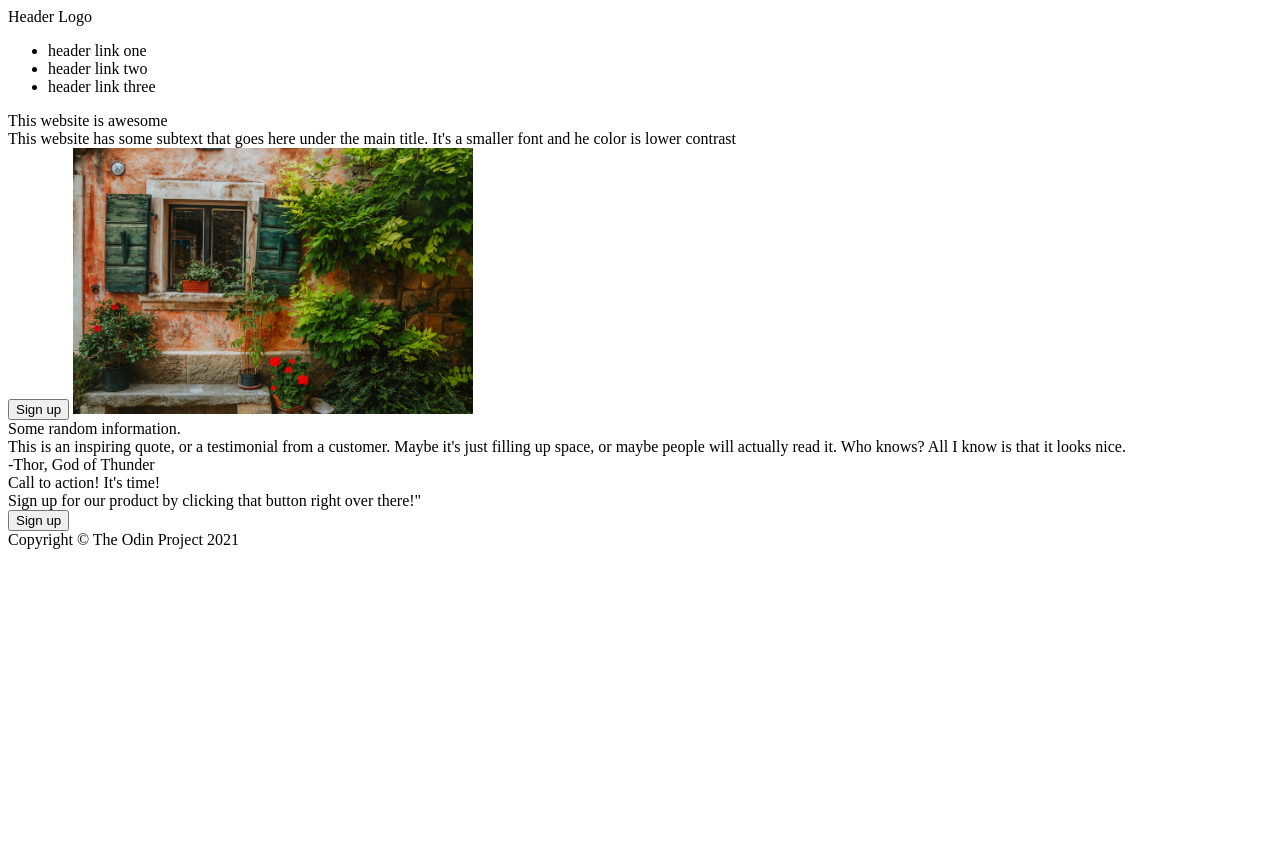
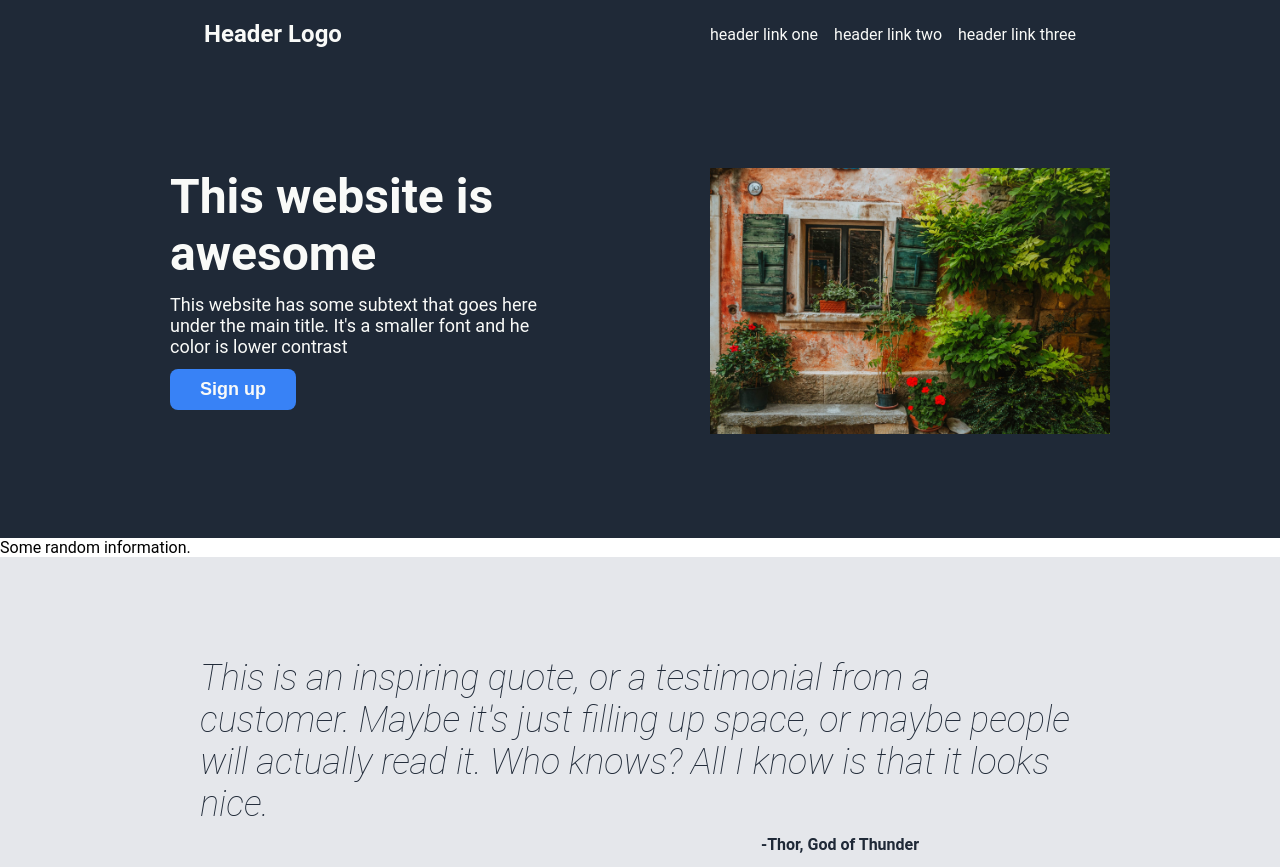
Before and after one commit to evenyngs/landing-page, a plain HTML site: page index.html in a window 1280 px wide. Shown: the top 867 px of the page. Before the commit the page ends 800 px from the top, so only its background shows below. Drawn offline with Linux system fonts and the light colour scheme.

Commit message:
css about 60% complete

```diff
--- a/index.html
+++ b/index.html
@@ -8,21 +8,27 @@
     <link rel="stylesheet" href="style.css">
 </head>
 <body>
-    <div class="header">Header Logo
+    <div class="c">
+    <div class="header">
+        <div class="main-title">Header Logo</div>
         <ul>
-            <li>header link one</li>
-            <li>header link two</li>
-            <li>header link three</li>
+            <li><a href="google.com">header link one</a></li>
+            <li><a href="google.com">header link two</a></li>
+            <li><a href="google.com">header link three</a></li>
         </ul>
     </div>
 
     <div class="body">
 
         <div class="one">
-            <div class="title">This website is awesome</div>
-            <div class="subtext">This website has some subtext that goes here under the main title. It's a smaller font and he color is lower contrast</div>
-            <button>Sign up</button>
-            <img src="outdoors.jpeg" style="width: 400px;">
+            <div class="one-l">
+                <div class="title">This website is awesome</div>
+                <div class="subtext">This website has some subtext that goes here under the main title. It's a smaller font and he color is lower contrast</div>
+                <button class="SU1">Sign up</button>
+            </div>
+            <div class="one-r">
+                <img src="outdoors.jpeg" style="width: 400px;">
+            </div>
         </div>
         <div class="two">
             <div class="title-two">Some random information.</div>
@@ -37,7 +43,7 @@
             <button>Sign up</button>
         </div>
     </div>
-
+    </div>
     <div class="footer">Copyright © The Odin Project 2021</div>
 </body>
 </html>
--- a/style.css
+++ b/style.css
@@ -0,0 +1,109 @@
+body {
+    margin: 0;
+    font-family: Roboto, sans-serif;
+    display: flex;
+    flex-direction: column;
+}
+
+
+a {
+    text-decoration: none;
+    color: #F9FAF8
+}
+
+ul {
+    display: flex;
+    list-style: none;
+    margin: 0px;
+    padding: 0px;
+    gap: 16px;
+}
+
+.header {
+    background-color: #1F2937;
+    color: #F9FAF8;
+    display: flex;
+    justify-content: space-around;
+    align-items: center;
+    padding: 20px;
+}
+
+.main-title {
+    font-size: 24px;
+    font-weight: bold;
+}
+
+.title {
+    font-size: 48px;
+    font-weight: bolder;
+}
+
+.subtext {
+    font-size: 18px;
+    padding: 12px 0px;
+}
+
+
+.one {
+    background-color: #1F2937;
+    color: #F9FAF8;
+    display: flex;
+    justify-content: space-around;
+    padding: 100px;
+}
+
+.one-l,
+.one-r {
+    width: 400px;
+}
+
+.SU1 {
+    background-color: #3882F6;
+    color: #F9FAF8;
+    font-size: 18px;
+    font-weight: bold;
+    border: none;
+    border-radius: 8px;
+    padding: 10px 30px;
+}
+
+.two {
+
+}
+
+.three {
+    background-color: #E5E7EB;
+    color: #1F2937;
+    display: flex;
+    flex-direction: column;
+    justify-content: center;
+    align-items: center;
+    padding: 100px 200px;
+}
+
+.quote {
+    font-size: 36px;
+    font-weight: lighter;
+    font-style: italic;
+}
+
+.quotee {
+    padding: 10px;
+    font-weight: bold;
+    margin-left: 400px;
+}
+
+.four {
+    display: flex;
+    justify-content: center;
+    align-items: center;
+}
+
+.footer {
+    background-color: #1F2937;
+    color: #F9FAF8;
+    display: flex;
+    justify-content: center;
+    align-items: center;
+    padding: 50px;
+}
```
